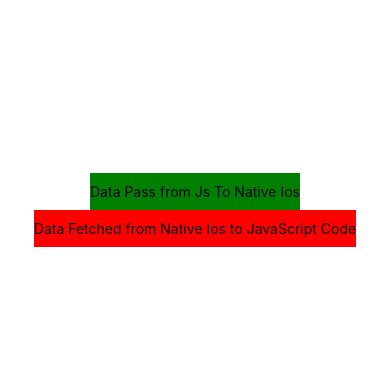
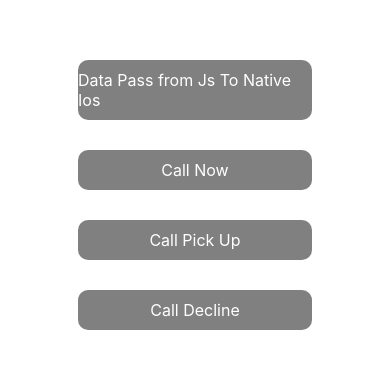
Before and after one commit to vaibsshukla/super-fiesta, a React Native app: screen / in a window 390 px wide. Shown: the part 212-580 px from the top of the page. Built offline with nearby package versions, Linux system fonts and the light colour scheme.

Commit message:
Some Changes Added

```diff
--- a/App.js
+++ b/App.js
@@ -12,16 +12,31 @@ import { StyleSheet, NativeModules, View, TouchableOpacity, Text, Alert } from '
 var NativeMethodsCall = NativeModules.NativeMethods
 
 const App = () => {
-  return(
+  return (
     <View style={styles.container}>
-        <TouchableOpacity
-          style={{ backgroundColor: 'green', paddingVertical: 10}}
-          onPress = { () => NativeMethodsCall.addEvent('Hello This is First String', 'Hello This is Second Sttring', 6)}
-        ><Text>Data Pass from Js To Native Ios</Text></TouchableOpacity>
-        <TouchableOpacity
-          style={{ backgroundColor: 'red',paddingVertical: 10}}
-          onPress = {()=> NativeMethodsCall.findEvents((response)=> {alert(response)})}
-        ><Text>Data Fetched from Native Ios to JavaScript Code</Text></TouchableOpacity>
+      <TouchableOpacity
+        style={{ backgroundColor: 'grey', paddingVertical: 10, width: '60%', alignItems: 'center', borderRadius: 10 }}
+        onPress={() => NativeMethodsCall.addEvent('Hello This is First String', 'Hello This is Second Sttring', 6)}
+      ><Text style={{ fontSize: 16, color: 'white' }}>Data Pass from Js To Native Ios</Text></TouchableOpacity>
+      <View style={{ width: '40%', height: 30 }}></View>
+
+      <TouchableOpacity
+        style={{ backgroundColor: 'grey', paddingVertical: 10, width: '60%', alignItems: 'center', borderRadius: 10 }}
+        onPress={() => NativeMethodsCall.callMethod((response) => { alert(response) })}
+      ><Text style={{ fontSize: 16, color: 'white' }}>Call Now</Text></TouchableOpacity>
+      <View style={{ width: '40%', height: 30 }}></View>
+
+      <TouchableOpacity
+        style={{ backgroundColor: 'grey', paddingVertical: 10, width: '60%', alignItems: 'center', borderRadius: 10 }}
+        onPress={() => NativeMethodsCall.callPickUp((response) => { alert(response) })}
+      ><Text style={{ fontSize: 16, color: 'white' }}>Call Pick Up</Text></TouchableOpacity>
+      <View style={{ width: '40%', height: 30 }}></View>
+
+      <TouchableOpacity
+        style={{ backgroundColor: 'grey', paddingVertical: 10, width: '60%', alignItems: 'center', borderRadius: 10 }}
+        onPress={() => NativeMethodsCall.callDeclined((response) => { alert(response) })}
+      ><Text style={{ fontSize: 16, color: 'white' }}>Call Decline</Text></TouchableOpacity>
+      <View style={{ width: '40%', height: 30 }}></View>
     </View>
   )
 }
@@ -32,6 +47,7 @@ const styles = StyleSheet.create({
   container: {
     flex: 1,
     justifyContent: 'center',
-    alignItems: 'center'
+    alignItems: 'center',
+    marginVertical: 10
   }
 })
```
Also changed, not shown: 1 other file (tests, documents, lock files or other folders).
